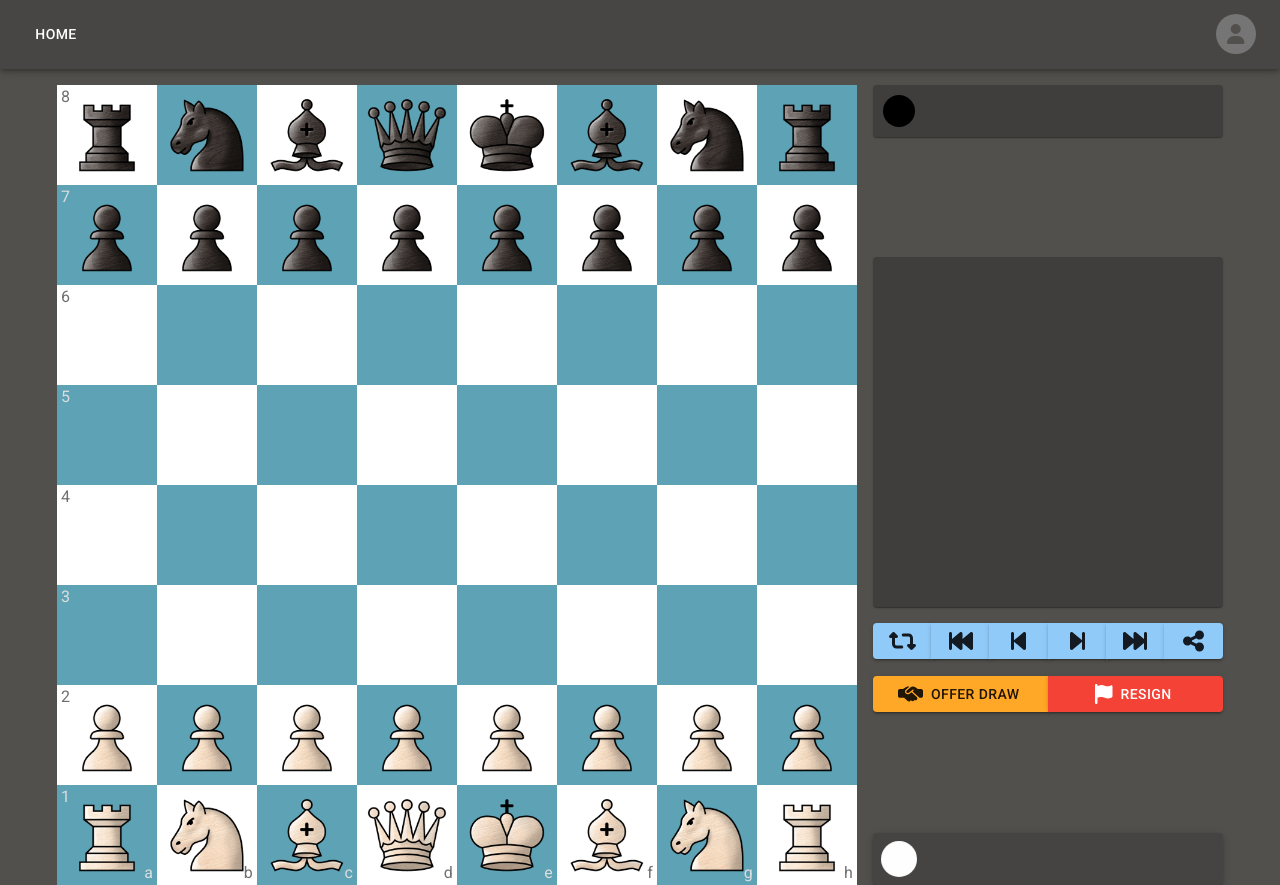
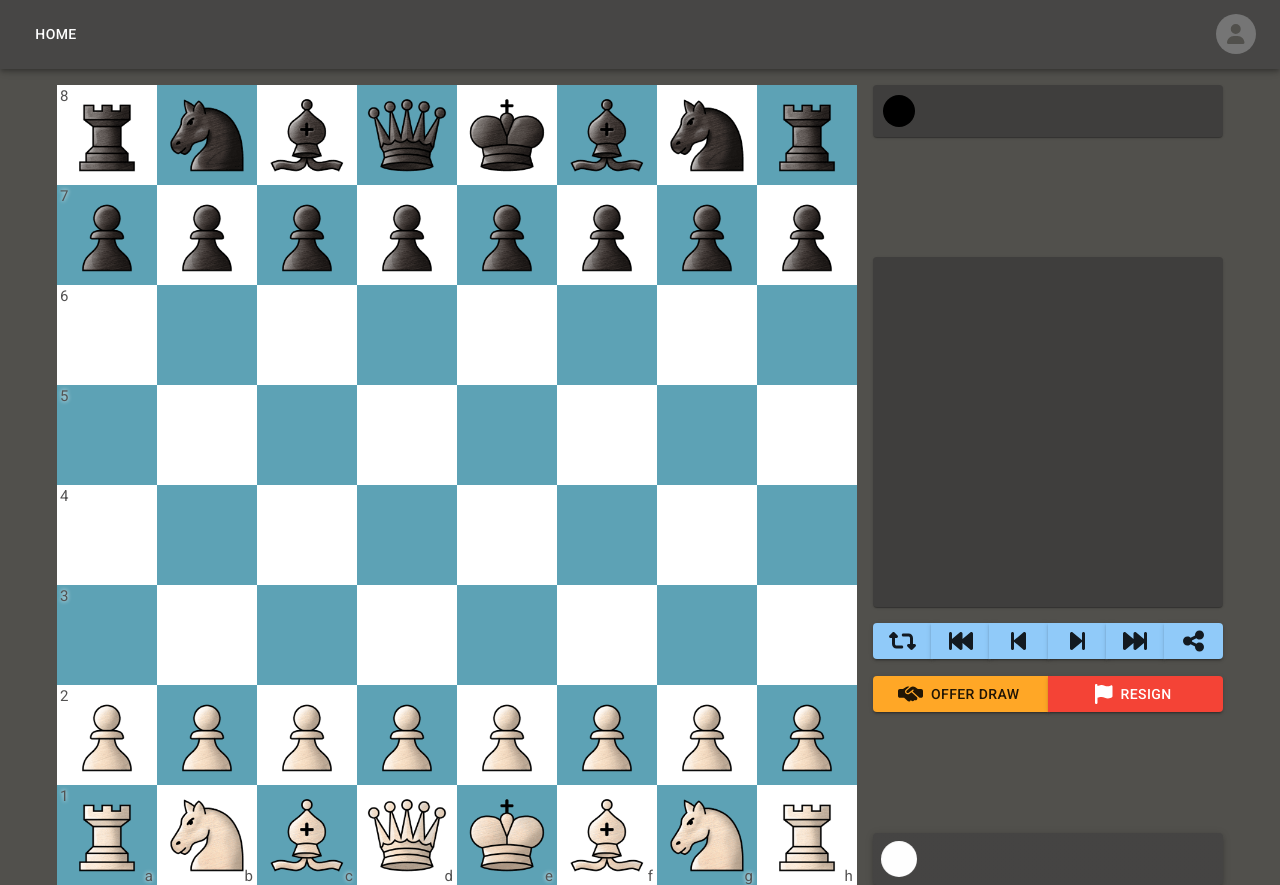
Before and after one commit to HeBuguM/react-chess, a React (Create React App) app: page / in a window 1280 px wide. Built offline with nearby package versions, Linux system fonts and the light colour scheme.

Commit message:
board flip pieces

```diff
--- a/src/components/Chessboard/Chessboard.css
+++ b/src/components/Chessboard/Chessboard.css
@@ -17,18 +17,17 @@
     display: flex;
     justify-content: space-evenly;
     position: absolute;
+    line-height: normal;
     bottom: 0;
     left: 0;
     text-align: right;
-    font-size: 16px;
+    font-size: 15px;
+    color: #535252;
+    text-shadow: 0px 0px 4px white;
 }
 #chessboard .horizontalLabels div {
     width: 100px;
-    color: #ddd;
     padding: 0px 4px;
-}
-#chessboard .horizontalLabels div:nth-child(2n){
-    color: #6f6f6f;
 }
 
 #chessboard .verticalLabels {
@@ -41,18 +40,14 @@
     position: absolute;
     top: 0;
     left: 0;
-    flex-direction: column-reverse;
-    font-size: 16px;
+    font-size: 15px;
+    color: #535252;
+    text-shadow: 0px 0px 4px white;
 }
 #chessboard .verticalLabels div {
     height: 100px;
-    color: #ddd;
-    padding-left: 4px;
+    padding-left: 3px;
 }
-#chessboard .verticalLabels div:nth-child(2n){
-    color: #6f6f6f;
-}
-
 #pawn-promotion-modal {
     display: none;
     position: absolute;
--- a/src/components/Chessboard/Chessboard.tsx
+++ b/src/components/Chessboard/Chessboard.tsx
@@ -284,8 +284,8 @@ export default function Chessboard() {
                     onMouseUp={e => dropPiece(e)}
                 >
                     {board}
-                    <div className="horizontalLabels">{horizontalLabels}</div>
-                    <div className="verticalLabels">{verticalLabels}</div>
+                    <div className="horizontalLabels" style={{flexDirection: boardFlipped ? "row-reverse" : "row"}}>{horizontalLabels}</div>
+                    <div className="verticalLabels" style={{flexDirection: boardFlipped ? "column" : "column-reverse"}}>{verticalLabels}</div>
                 </div>
             </Box>
             <Box display={"flex"} flexDirection="column" justifyContent="space-between" width={350}>
@@ -300,7 +300,7 @@ export default function Chessboard() {
                 <Box>
                     <Notation moves={moves}/>
                     <ButtonGroup sx={{marginTop: 2}} fullWidth={true}>
-                        <Button variant="contained"><FontAwesomeIcon icon={faRetweet} fontSize="24px"></FontAwesomeIcon></Button>
+                        <Button variant="contained" onClick={() => setBoardFlipped(!boardFlipped)}><FontAwesomeIcon icon={faRetweet} fontSize="24px"></FontAwesomeIcon></Button>
                         <Button variant="contained"><FontAwesomeIcon icon={faBackwardFast} fontSize="24px"></FontAwesomeIcon></Button>
                         <Button variant="contained"><FontAwesomeIcon icon={faBackwardStep} fontSize="24px"></FontAwesomeIcon></Button>
                         <Button variant="contained"><FontAwesomeIcon icon={faForwardStep} fontSize="24px"></FontAwesomeIcon></Button>
```
